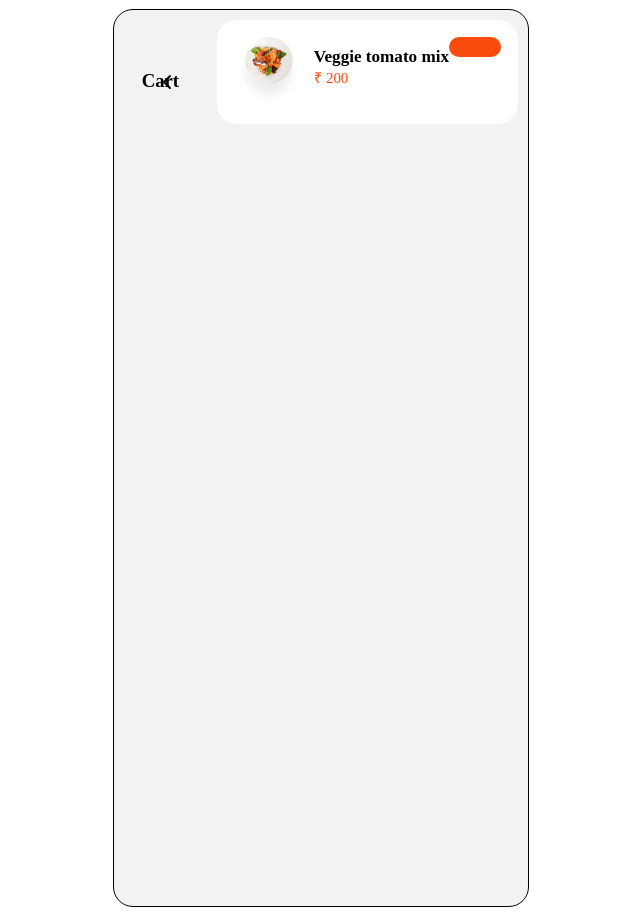
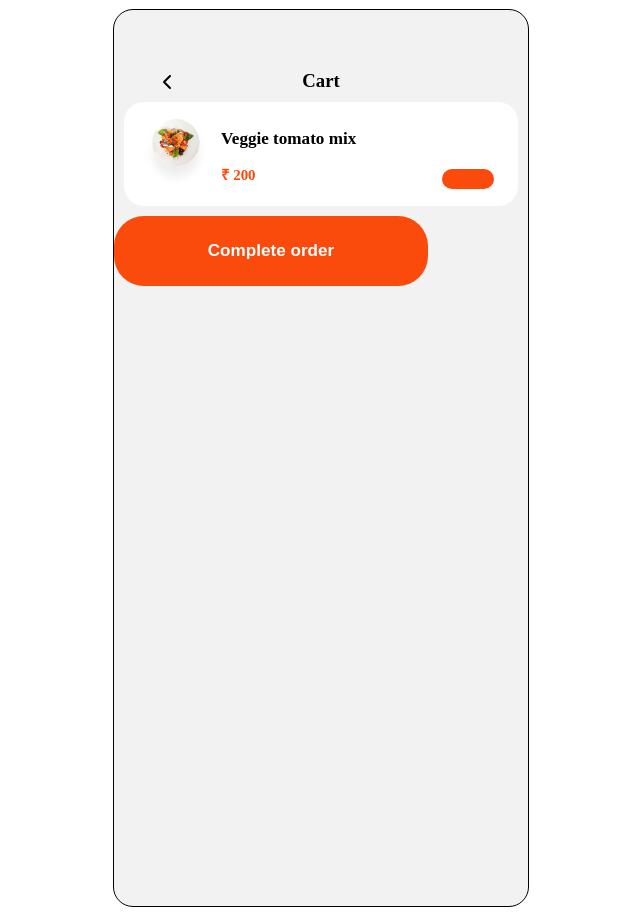
Before and after one commit to mr-kargar/finalProjectOfFrontendReactCoursef-foodDelivery, a React app: page /cart in a window 1280 px wide. Shown: the whole page, without its empty margins (319-959 px from the left). Built offline with nearby package versions, Linux system fonts and the light colour scheme; the HTML template or start-up script is replaced by a standard one.

Commit message:
add style to food in cart component

```diff
--- a/src/sass/components/_foodInCart.scss
+++ b/src/sass/components/_foodInCart.scss
@@ -4,6 +4,7 @@
   background-color: $color-white;
   border-radius: 20px;
   margin: 10px;
+  position: relative;
 
   &-image {
     width: 70px;
@@ -15,6 +16,7 @@
     flex-direction: column;
     margin-left: 10px;
     margin-top: 10px;
+    gap: 15px;
 
     &-name {
       font-size: 1.07rem;
@@ -23,20 +25,27 @@
 
     &-price {
       font-size: 0.93rem;
-      font-weight: 400;
+      font-weight: 600;
       color: $color-primary;
     }
   }
 
-  &-qty{
+  &-qty {
     width: 52px;
     height: 20px;
     background-color: $color-primary;
     color: $color-white;
     border: none;
     border-radius: 20px;
-&:focus{
-    border: none;
-}
+    position: absolute;
+    right: 24px;
+    bottom: 17px;
+    text-align: center;
+    font-weight: 600;
+    font-size: 0.93rem;
+
+    &:focus {
+      border: none;
+    }
   }
 }
--- a/src/sass/screens/_cartPage.scss
+++ b/src/sass/screens/_cartPage.scss
@@ -4,7 +4,7 @@
   border: 1px solid #000000;
   border-radius: 20px;
   background-color: $background-color-primary;
-}
+
 
 .header {
   display: flex;
@@ -21,3 +21,4 @@
     margin-top: 60px;
   }
 }
+}
--- a/src/screens/CartPage.jsx
+++ b/src/screens/CartPage.jsx
@@ -1,5 +1,6 @@
 import React from "react";
 import FoodInCart from "../components/FoodInCart";
+import Button from "../components/Button";
 
 function CartPage() {
   return (
@@ -22,10 +23,12 @@ function CartPage() {
         </svg>
 
         <h3>Cart</h3>
-        <div>
+
+      </div>
+      <div>
           <FoodInCart />
         </div>
-      </div>
+        <Button label={"Complete order"} className={"primary"} />
     </div>
   );
 }
```
